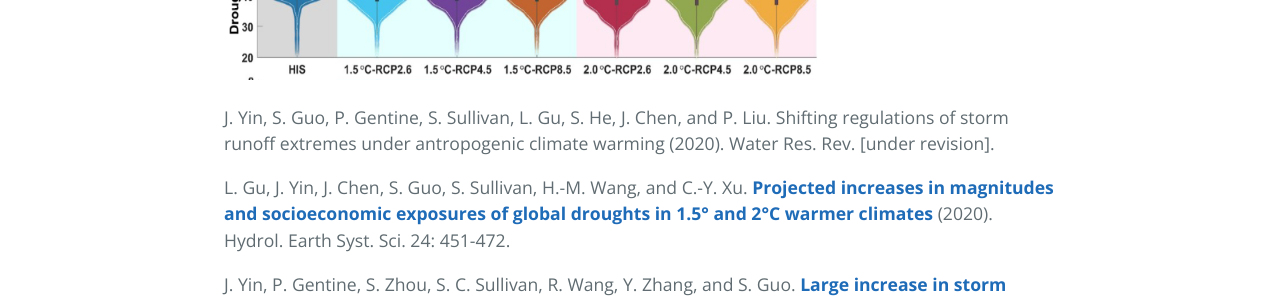
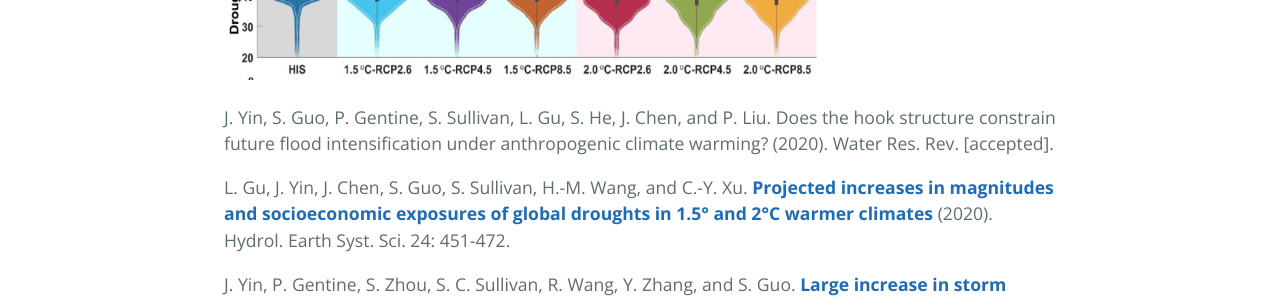
Before and after one commit to sylviasullivan/sylviasullivan.github.io, a Jekyll site: the page built from collaboration.md, in a window 1280 px wide. Shown: the part 1228-1528 px from the top of the page. Built offline with Jekyll 4.4.1, drawn with Linux system fonts in a browser that asks for light colours.

Commit message:
J Yin et al accepted

```diff
--- a/collaboration.md
+++ b/collaboration.md
@@ -18,7 +18,7 @@ I have been lucky to work with Dr. Jiabo Yin and others at Wuhan University on s
 
 <img src="/Files/drought-severity.PNG" width="600" height="200" />
 
-J. Yin, S. Guo, P. Gentine, S. Sullivan, L. Gu, S. He, J. Chen, and P. Liu. Shifting regulations of storm runoff extremes under antropogenic climate warming (2020). Water Res. Rev. [under revision].
+J. Yin, S. Guo, P. Gentine, S. Sullivan, L. Gu, S. He, J. Chen, and P. Liu. Does the hook structure constrain future flood intensification under anthropogenic climate warming? (2020). Water Res. Rev. [accepted].
 
 L. Gu, J. Yin, J. Chen, S. Guo, S. Sullivan, H.-M. Wang, and C.-Y. Xu. **[Projected increases in magnitudes and socioeconomic exposures of global droughts in 1.5° and 2°C warmer climates](https://hess.copernicus.org/articles/24/451/2020/)** (2020). Hydrol. Earth Syst. Sci. 24: 451-472.
 
```
